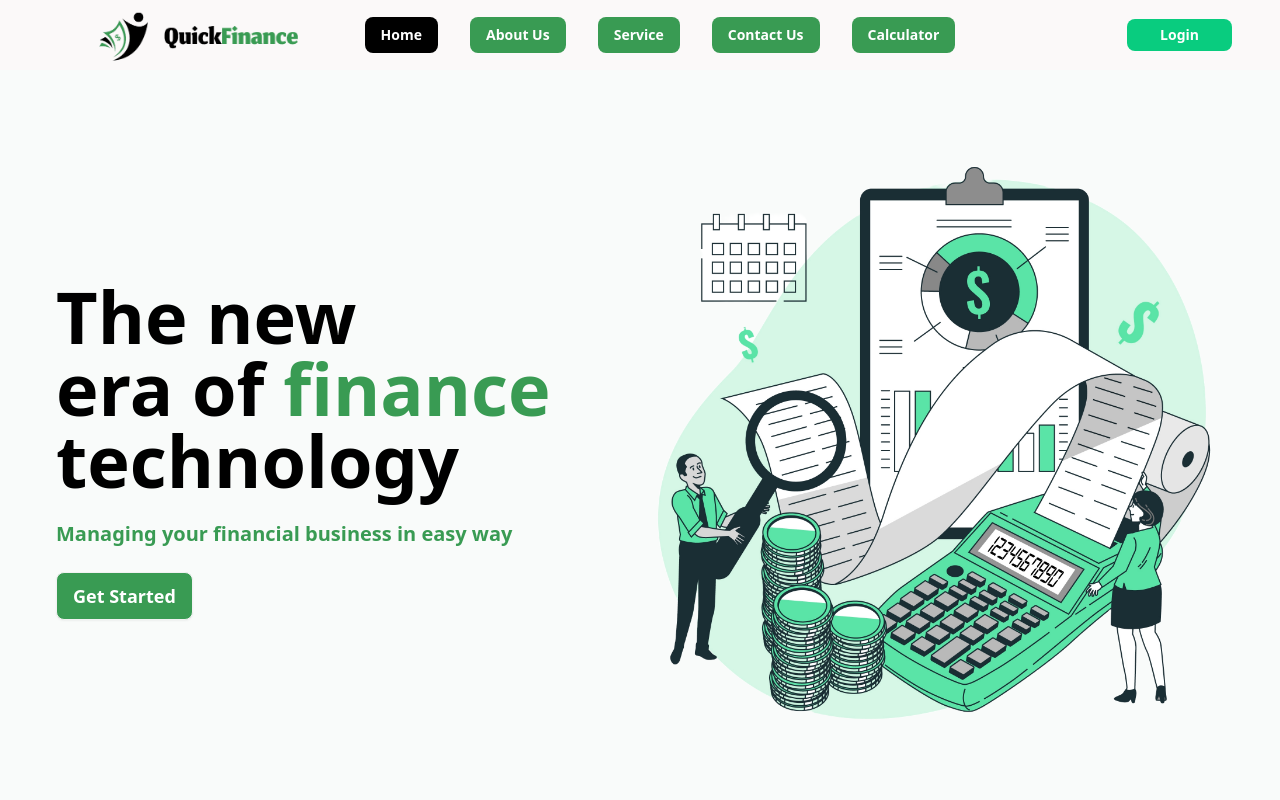
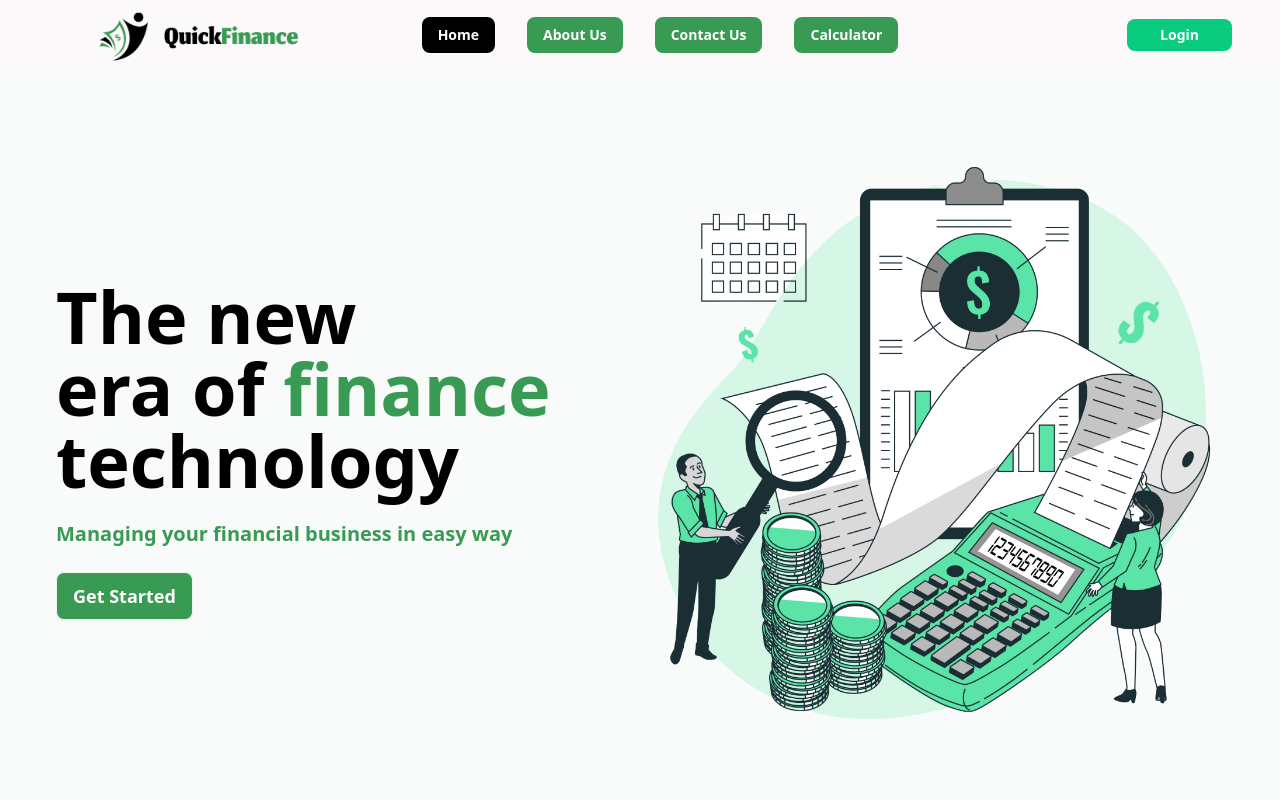
Before and after one commit to its-asif/QuickFinance-client-side, a React (Vite) app: page / in a window 1280 px wide. Shown: the top 800 px of the page. Built offline with nearby package versions, Linux system fonts and the light colour scheme.

Commit message:
[fix](delete):service button delete from navabr

```diff
--- a/src/pages/shared/navbar/Navbar.jsx
+++ b/src/pages/shared/navbar/Navbar.jsx
@@ -32,17 +32,7 @@ const Navbar = () => {
                     About Us
                 </NavLink>
             </li>
-            <li className="mt-2 lg:mt-0">
-                {" "}
-                <NavLink
-                    to="/services"
-                    className={({ isActive, isPending }) =>
-                        isPending ? "pending" : isActive ? "bg-black   text-white hover:bg-[#09CC7F] " : "bg-[#399B53] hover:bg-[#09CC7F] text-white "
-                    }
-                >
-                    Service
-                </NavLink>
-            </li>
+
             <li className="my-2 lg:my-0">
                 {" "}
                 <NavLink
```
Also changed, not shown: src/router/Router.jsx (+2 -5 lines).
